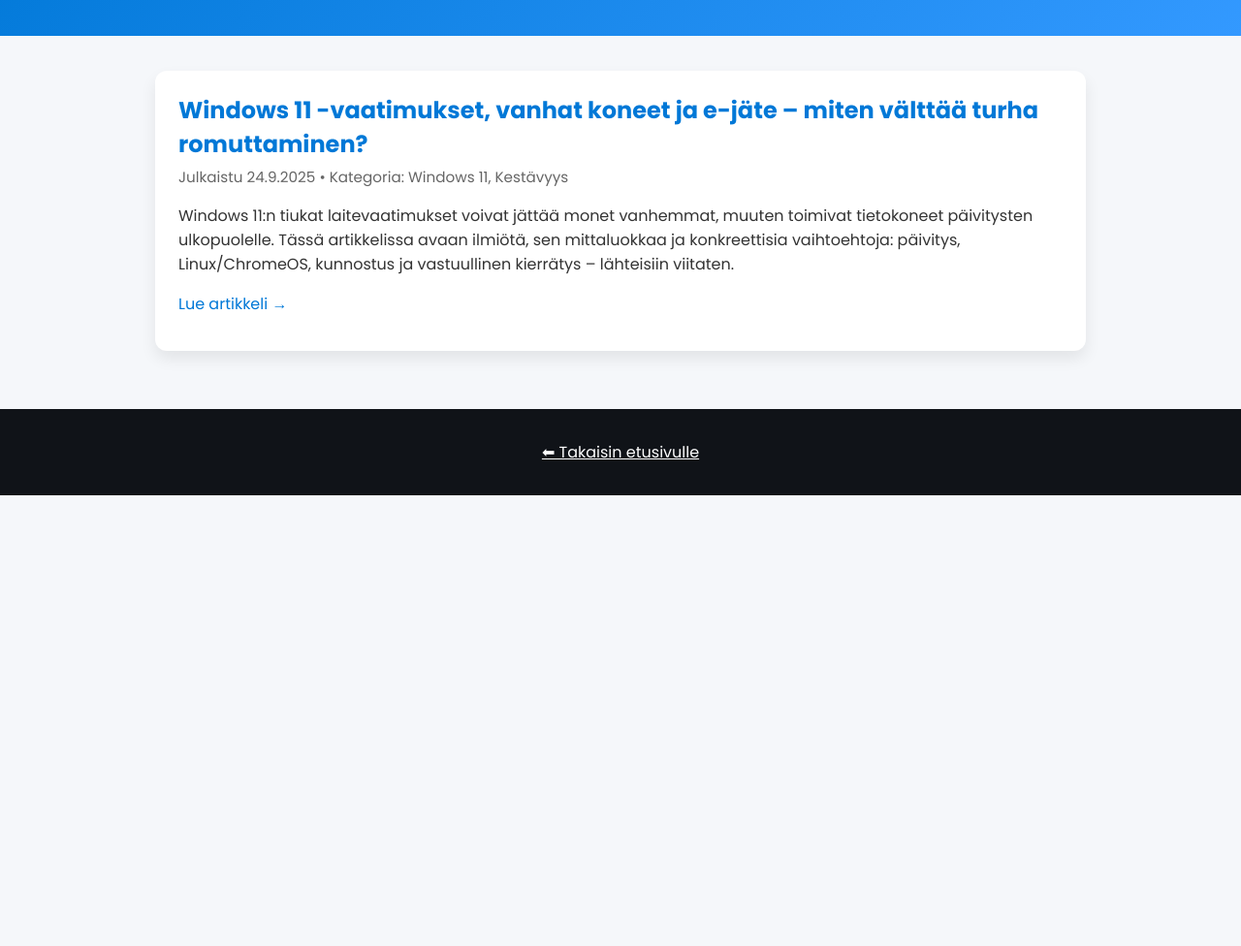
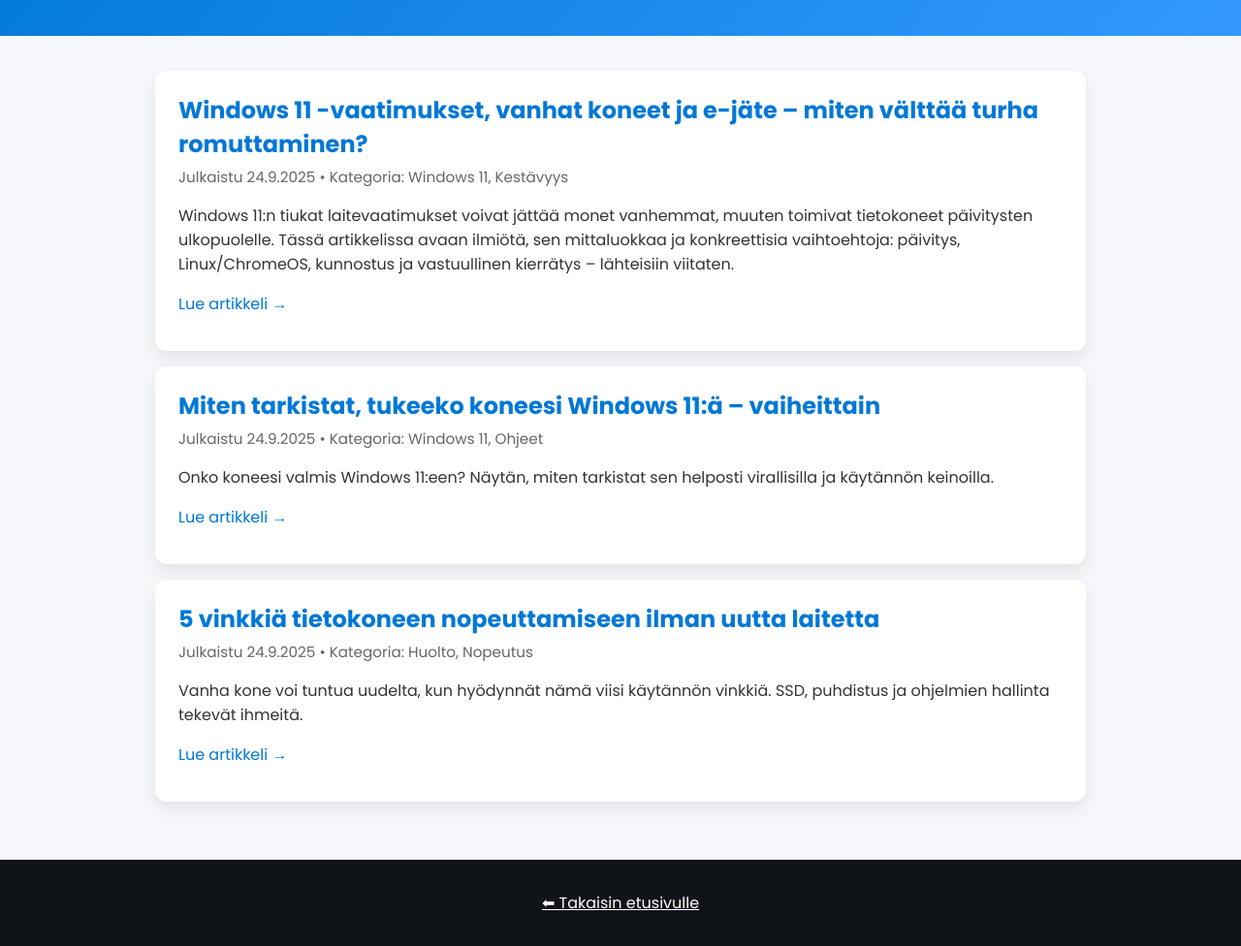
Before and after one commit to Pira85/winboostkokkola-site, a plain HTML site: page blog.html in a window 1280 px wide. Shown: the part 124-1100 px from the top of the page at 97% size. Before the commit the page ends 800 px from the top, so only its background shows below. Drawn offline with Linux system fonts and the light colour scheme.

Commit message:
Update blog.html

```diff
--- a/blog.html
+++ b/blog.html
@@ -35,6 +35,19 @@
       <p>Windows 11:n tiukat laitevaatimukset voivat jättää monet vanhemmat, muuten toimivat tietokoneet päivitysten ulkopuolelle. Tässä artikkelissa avaan ilmiötä, sen mittaluokkaa ja konkreettisia vaihtoehtoja: päivitys, Linux/ChromeOS, kunnostus ja vastuullinen kierrätys – lähteisiin viitaten.</p>
       <p><a href="artikkeli1.html" target="_blank" rel="noopener">Lue artikkeli →</a></p>
     </article>
+    <article class="post">
+  <h2><a href="artikkeli2.html" target="_blank" rel="noopener">Miten tarkistat, tukeeko koneesi Windows 11:ä – vaiheittain</a></h2>
+  <div class="meta">Julkaistu 24.9.2025 • Kategoria: Windows 11, Ohjeet</div>
+  <p>Onko koneesi valmis Windows 11:een? Näytän, miten tarkistat sen helposti virallisilla ja käytännön keinoilla.</p>
+  <p><a href="artikkeli2.html" target="_blank" rel="noopener">Lue artikkeli →</a></p>
+</article>
+<article class="post">
+  <h2><a href="artikkeli3.html" target="_blank" rel="noopener">5 vinkkiä tietokoneen nopeuttamiseen ilman uutta laitetta</a></h2>
+  <div class="meta">Julkaistu 24.9.2025 • Kategoria: Huolto, Nopeutus</div>
+  <p>Vanha kone voi tuntua uudelta, kun hyödynnät nämä viisi käytännön vinkkiä. SSD, puhdistus ja ohjelmien hallinta tekevät ihmeitä.</p>
+  <p><a href="artikkeli3.html" target="_blank" rel="noopener">Lue artikkeli →</a></p>
+</article>
+
 
     <!-- Lisää myöhemmin uusia postauksia saman mallin mukaan -->
   </main>
```
